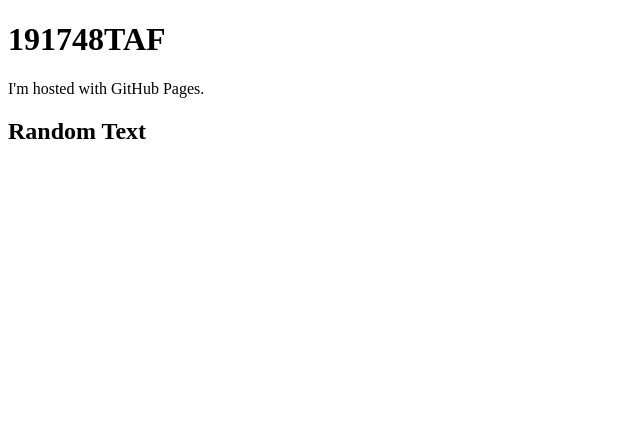
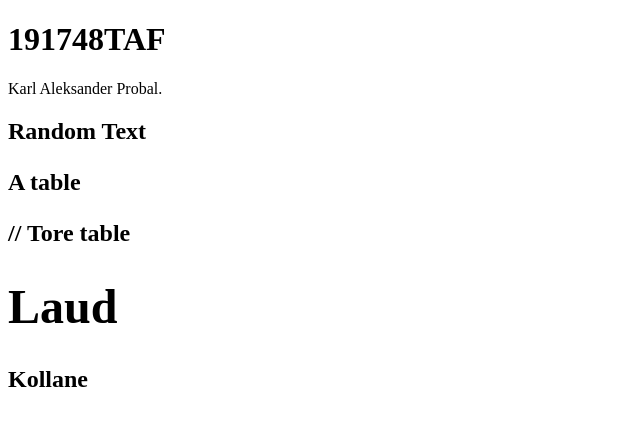
Before and after one commit to GummyCap/GummyCap.github.io, a plain HTML site: page index.html in a window 1280 px wide. Shown: the whole page, without its empty margins (0-640 px from the left). Drawn offline with Linux system fonts and the light colour scheme.

Commit message:
Update index.html

```diff
--- a/index.html
+++ b/index.html
@@ -2,7 +2,10 @@
 <html>
 <body>
 <h1>191748TAF</h1>
-<p>I'm hosted with GitHub Pages.</p>
+<p>Karl Aleksander Probal.</p>
 <h2>Random Text<h2>
+<p>A table<p>
+// Tore table
+<table><h1>Laud</h1>Kollane<th></th></table>
 </body>
 </html>
```
